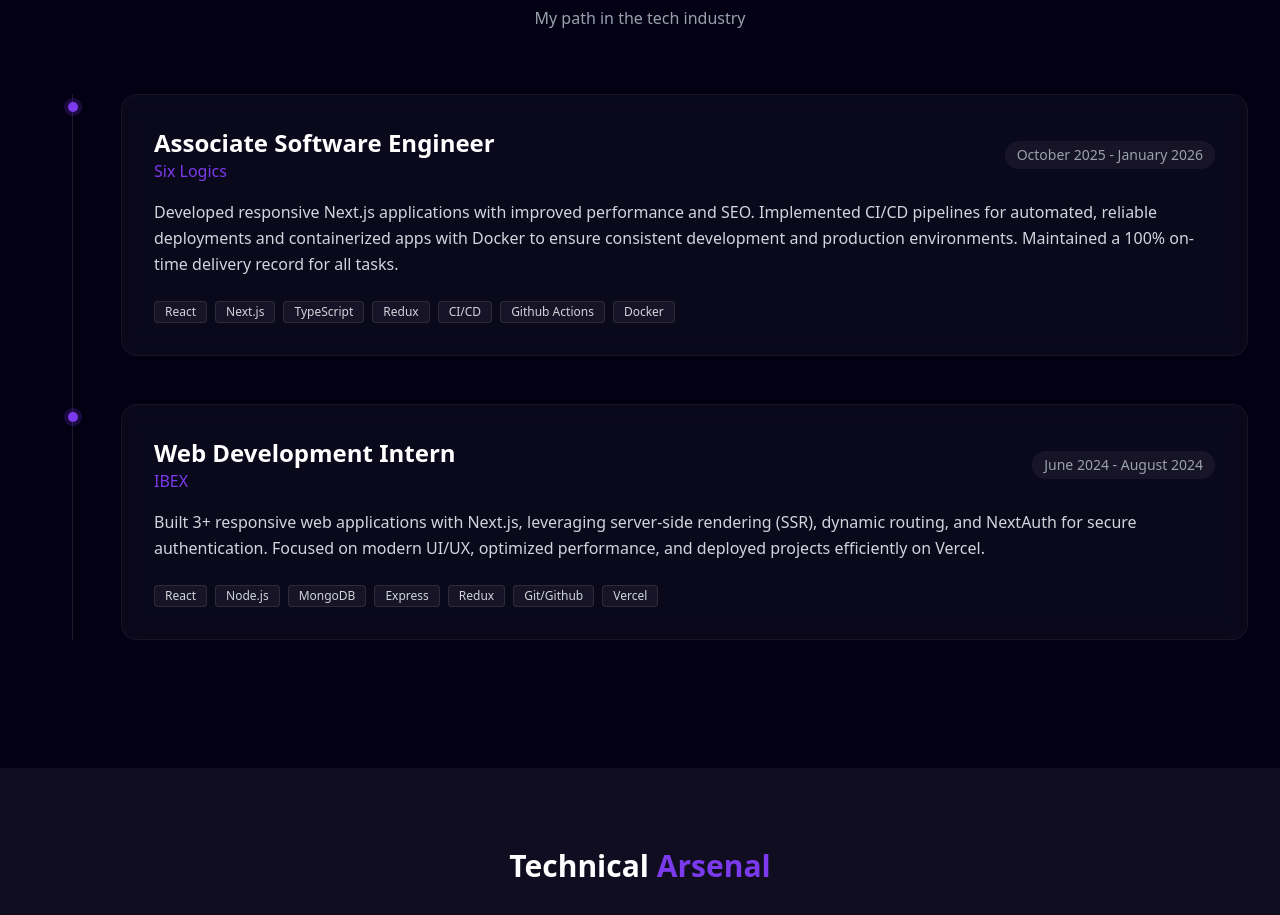
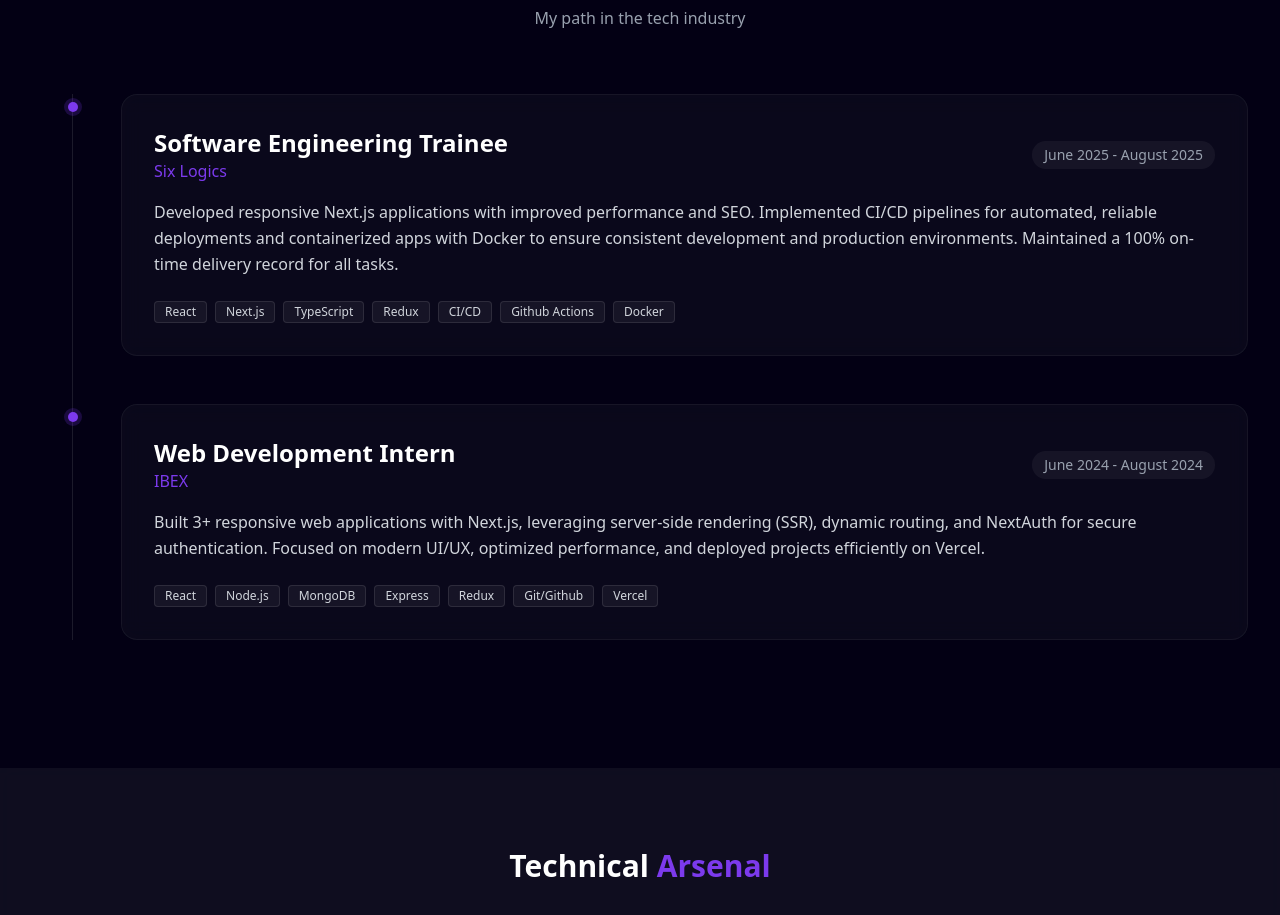
Before and after one commit to musadar5/Portfolio, a Next.js app: page / in a window 1280 px wide. Shown: the part 1860-2775 px from the top of the page. Built offline with nearby package versions, Linux system fonts and the light colour scheme.

Commit message:
resume change

```diff
--- a/src/components/sections/Experience.tsx
+++ b/src/components/sections/Experience.tsx
@@ -6,9 +6,9 @@ import { motion } from "framer-motion";
 
 const experiences = [
     {
-        role: "Associate Software Engineer",
+        role: "Software Engineering Trainee",
         company: "Six Logics",
-        period: "October 2025 - January 2026",
+        period: "June 2025 - August 2025",
         description: "Developed responsive Next.js applications with improved performance and SEO. Implemented CI/CD pipelines for automated, reliable deployments and containerized apps with Docker to ensure consistent development and production environments. Maintained a 100% on-time delivery record for all tasks.",
         tech: ["React", "Next.js", "TypeScript", "Redux", "CI/CD", "Github Actions", "Docker"],
     },
```
Also changed, not shown: 1 other file (tests, documents, lock files or other folders).
